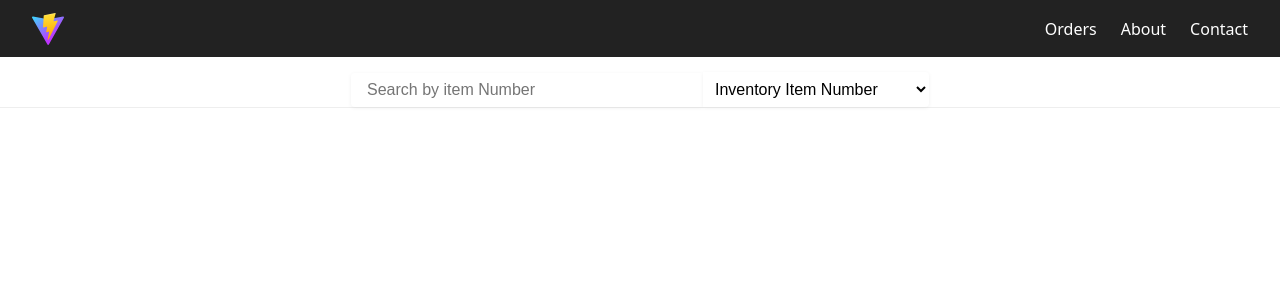
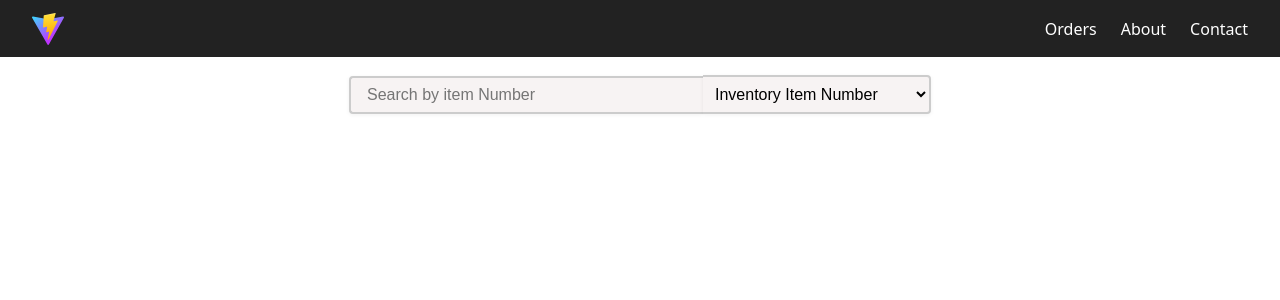
Before and after one commit to Bharath-Yelamali/Catalog-Feature, a React (Vite) app: page / in a window 1280 px wide. Shown: the top 300 px of the page. Built offline with nearby package versions, Linux system fonts and the light colour scheme.

Commit message:
raise dropdown

```diff
--- a/src/App.css
+++ b/src/App.css
@@ -85,22 +85,22 @@ body {
   justify-content: center;
   align-items: center;
   position: fixed;
-  top: 72px;
+  top: 75px;
   left: 0;
   right: 0;
   z-index: 999;
   padding: 0;
-  border-bottom: 1px solid #eee;
+  border-bottom: 1px solid #ffffff;
 }
 
 .searchbar-input {
   padding: 0.5rem 1rem;
   font-size: 1rem;
   border-radius: 4px 0 0 4px;
-  border: none;
+  border: 2px, solid #ccc;
   border-right: none;
   width: 320px;
-  background: #fff;
+  background: #f7f3f3;
   box-shadow: 0 1px 4px rgba(0,0,0,0.06);
 }
 
@@ -108,10 +108,10 @@ body {
   padding: 0.5rem;
   font-size: 1rem;
   border-radius: 0 4px 4px 0;
-  border: none;
+  border: 2px solid #ccc;
   border-left: none;
   min-width: 180px;
-  background: #fff;
+  background: #f7f3f3;
   box-shadow: 0 1px 4px rgba(0,0,0,0.06);
 }
 
@@ -208,3 +208,20 @@ body {
   color: #d27a7a;
   font-weight: bold;
 }
+
+.dropdown-move-btn {
+  background: #fff;
+  border: 1.5px solid #bbb;
+  border-radius: 6px;
+  color: #333;
+  font-size: 1rem;
+  padding: 6px 16px;
+  cursor: pointer;
+  box-shadow: 0 2px 8px rgba(0,0,0,0.07);
+  transition: background 0.2s, border 0.2s;
+  z-index: 1001;
+}
+.dropdown-move-btn:hover {
+  background: #f5f5f5;
+  border-color: #888;
+}
--- a/src/App.jsx
+++ b/src/App.jsx
@@ -9,6 +9,8 @@ function App() {
   const [showResults, setShowResults] = useState(false);
   const [checkedItems, setCheckedItems] = useState({});
   const [quantities, setQuantities] = useState({});
+  // Add state for dropdown offset
+  const [dropdownOffset, setDropdownOffset] = useState(0);
 
   const parts = [
     { id: 1, itemNumber: 'A123', manufacturerPartNumber: 'M456', projectNumber: 'P789', totalParts: 1200, active: 1150, sparePercent: 10 },
@@ -80,7 +82,22 @@ function App() {
           </div>
           {/* Search results dropdown */}
           {showResults && (
-            <div className="search-results-dropdown">
+            <>
+              <button
+                className="dropdown-move-btn"
+                onClick={() => {
+                  setShowResults(false);
+                  setDropdownOffset(0);
+                }}
+                style={{ position: 'fixed', left: 20, top: 120, zIndex: 1001 }}
+                aria-label="Hide search"
+              >
+                Hide Search
+              </button>
+              <div
+                className="search-results-dropdown"
+                style={{ top: `120px` }}
+              >
                 {results.length === 0 ? (
                   <div className="search-results-empty">No parts found.</div>
                 ) : (
@@ -149,6 +166,7 @@ function App() {
                   </>
                 )}
               </div>
+            </>
           )}
         </>
       )}
```
Lines whose indentation alone changed are shown as unchanged.
